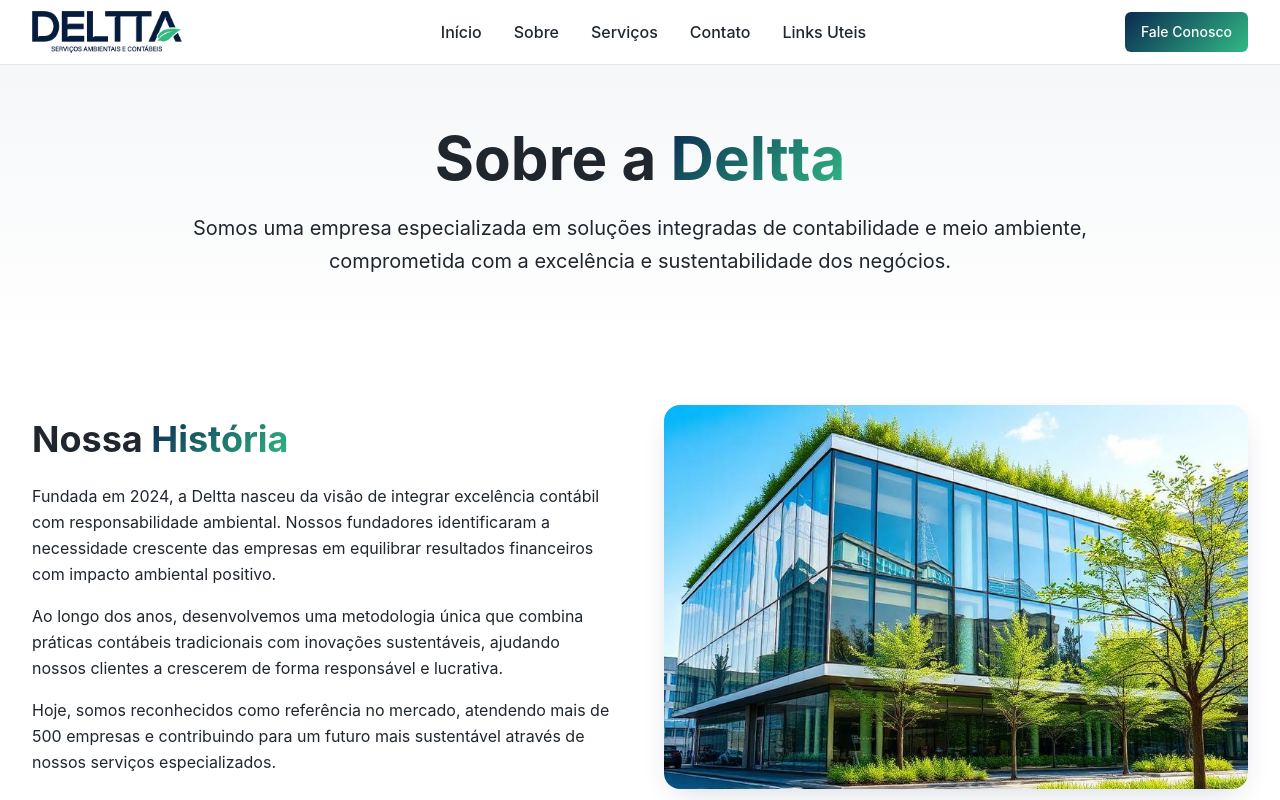
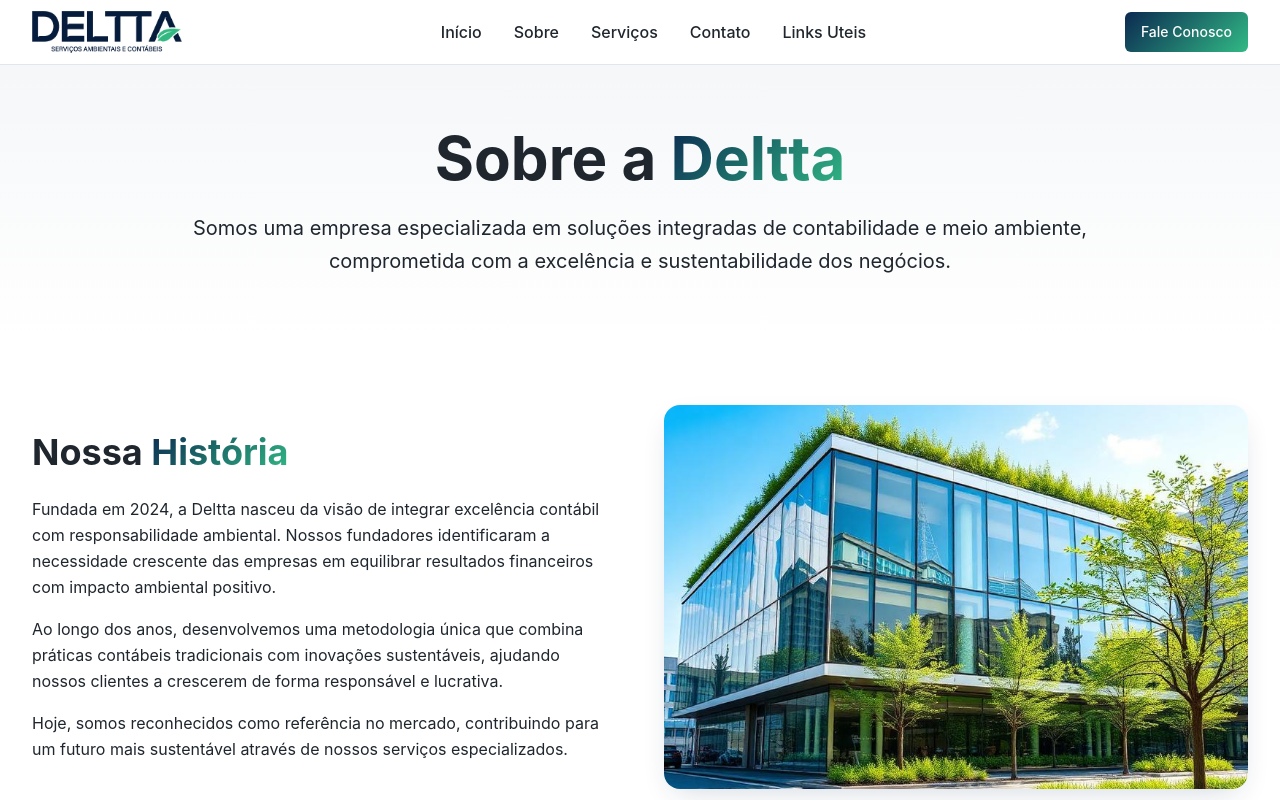
Before and after one commit to svitordev/deltta, a Next.js app: page /sobre in a window 1280 px wide. Shown: the top 800 px of the page. Built offline with nearby package versions, Linux system fonts and the light colour scheme.

Commit message:
att text sobre

```diff
--- a/src/app/sobre/page.jsx
+++ b/src/app/sobre/page.jsx
@@ -101,8 +101,7 @@ export default function Sobre() {
                   responsável e lucrativa.
                 </p>
                 <p>
-                  Hoje, somos reconhecidos como referência no mercado, atendendo
-                  mais de 500 empresas e contribuindo para um futuro mais
+                  Hoje, somos reconhecidos como referência no mercado, contribuindo para um futuro mais
                   sustentável através de nossos serviços especializados.
                 </p>
               </div>
```
